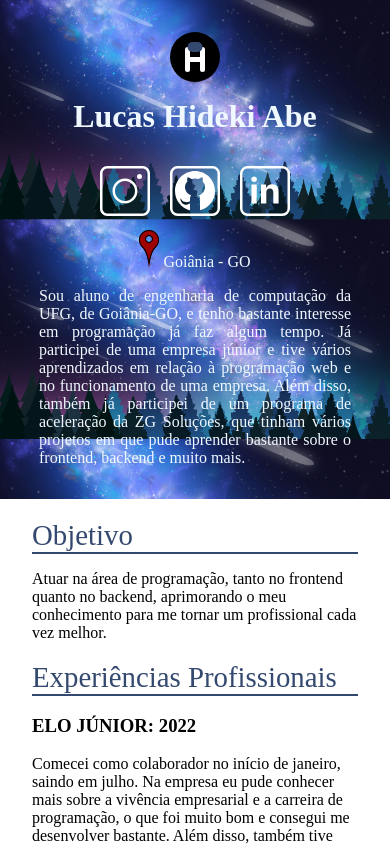
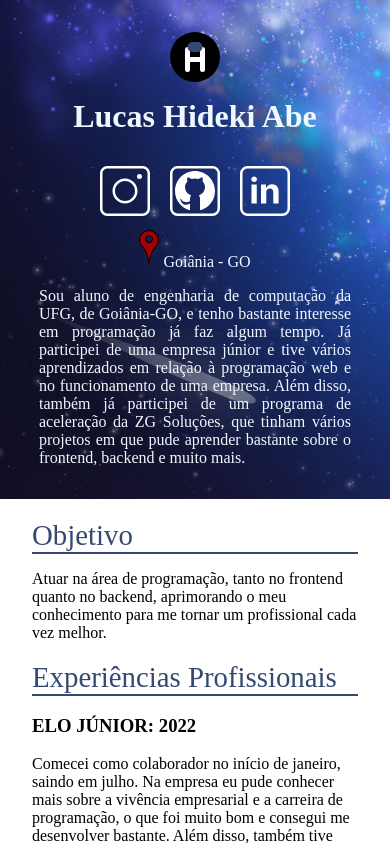
Before and after one commit to hideki-abe/curriculo, an Angular app: page / in a window 390 px wide. Shown: the top 844 px of the page. Built offline with nearby package versions, Linux system fonts and the light colour scheme.

Commit message:
background img fixed

```diff
--- a/src/app/app.component.css
+++ b/src/app/app.component.css
@@ -71,18 +71,19 @@
 
 #header{
     background-image: url(../assets/footer.jpg);
+    background-repeat: no-repeat;
     background-size:100%;
 }
 
 footer{
     background-position: bottom;
     background-image: url(../assets/footer.jpg);
+    background-repeat: no-repeat;
     background-size:100%;
     position: relative;
     color: white;
     bottom: 0px;
     margin-top: 10rem;
-    background-color: rgb(25, 3, 61);
     height: 200px;
     padding-bottom: 2em;
 
@@ -90,6 +91,15 @@
 
 @media  (max-width: 700px) {
 
+    #header{
+      background-size: 400%;
+    }
+
+    footer{
+      background-size: 400%;
+
+    }
+
     .descricao{
         text-align: justify;
         width: 80%;
```
